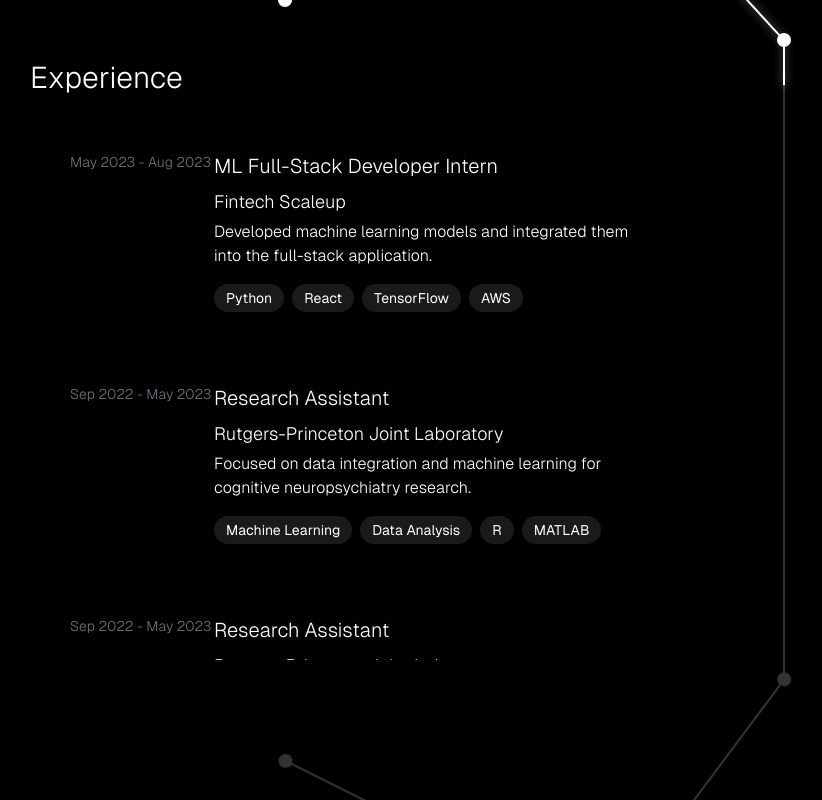
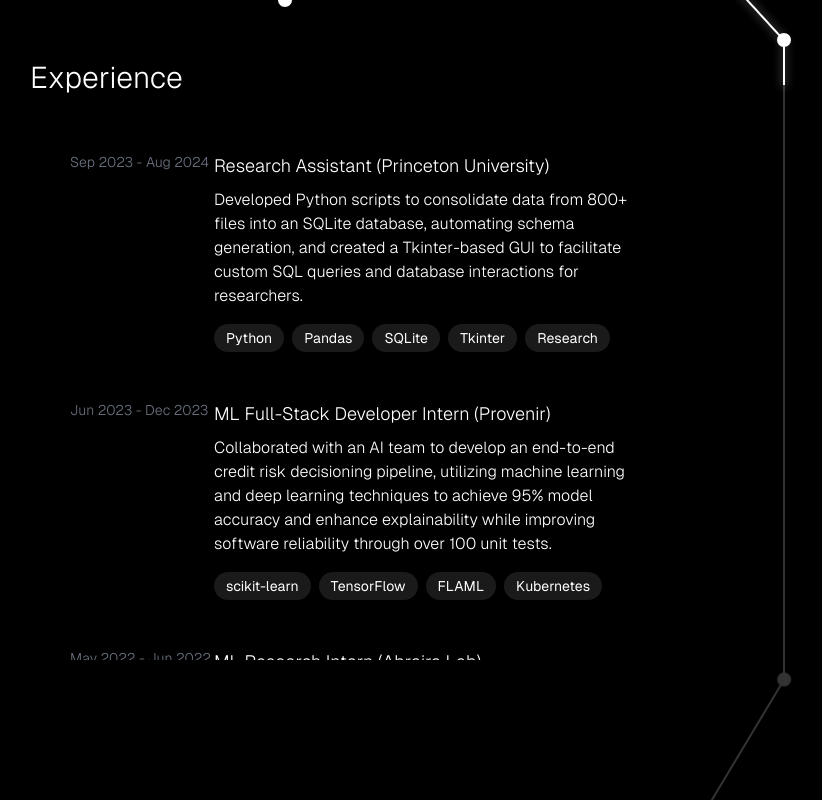
Before and after one commit to RishikSarkar/personal-portfolio-3.0, a Next.js app: page / in a window 1280 px wide. Shown: the part 2440-3240 px from the top of the page, without its empty margins (34-856 px from the left). Built offline with nearby package versions, Linux system fonts and the light colour scheme.

Commit message:
updated information on experience

```diff
--- a/src/components/ExperienceSection.tsx
+++ b/src/components/ExperienceSection.tsx
@@ -11,51 +11,50 @@
 const ExperienceSection: React.FC = () => {
     const [experiences] = useState<ExperienceItem[]>([
         {
-            title: "ML Full-Stack Developer Intern",
-            company: "Fintech Scaleup",
-            dateRange: "May 2023 - Aug 2023",
-            description: "Developed machine learning models and integrated them into the full-stack application.",
-            skills: ["Python", "React", "TensorFlow", "AWS"]
+            title: 'Research Assistant',
+            company: 'Princeton University',
+            dateRange: 'Sep 2023 - Aug 2024',
+            description: 'Developed Python scripts to consolidate data from 800+ files into an SQLite database, automating schema generation, and created a Tkinter-based GUI to facilitate custom SQL queries and database interactions for researchers.',
+            skills: ['Python', 'Pandas', 'SQLite', 'Tkinter', 'Research']
         },
         {
-            title: "Research Assistant",
-            company: "Rutgers-Princeton Joint Laboratory",
-            dateRange: "Sep 2022 - May 2023",
-            description: "Focused on data integration and machine learning for cognitive neuropsychiatry research.",
-            skills: ["Machine Learning", "Data Analysis", "R", "MATLAB"]
+            title: 'ML Full-Stack Developer Intern',
+            company: 'Provenir',
+            dateRange: 'Jun 2023 - Dec 2023',
+            description: 'Collaborated with an AI team to develop an end-to-end credit risk decisioning pipeline, utilizing machine learning and deep learning techniques to achieve 95% model accuracy and enhance explainability while improving software reliability through over 100 unit tests.',
+            skills: ['scikit-learn', 'TensorFlow', 'FLAML', 'Kubernetes']
         },
         {
-            title: "Research Assistant",
-            company: "Rutgers-Princeton Joint Laboratory",
-            dateRange: "Sep 2022 - May 2023",
-            description: "Focused on data integration and machine learning for cognitive neuropsychiatry research.",
-            skills: ["Machine Learning", "Data Analysis", "R", "MATLAB"]
+            title: 'ML Research Intern',
+            company: 'Abraira Lab',
+            dateRange: 'May 2022 - Jun 2022',
+            description: 'Created a high-quality dataset of 10,000+ samples using Motion Sequencing for an unsupervised ML model in a study on spinal cord injuries in mice, enhancing data accuracy by analyzing and correcting behavioral patterns.',
+            skills: ['Python', 'MoSeq2', 'Unsupervised Learning', 'Research']
         },
     ]);
 
     return (
-        <div className="w-full h-full flex flex-col max-w-[50vw]">
-            <h2 className="text-3xl font-light mb-8">Experience</h2>
-            <div className="flex-grow overflow-y-auto pl-4" style={{ direction: 'rtl' }}>
+        <div className='w-full h-full flex flex-col max-w-[50vw] bg-black text-white'>
+            <h2 className='text-3xl font-light mb-8'>Experience</h2>
+            <div className='flex-grow overflow-y-auto pl-4' style={{ direction: 'rtl' }}>
                 <div style={{ direction: 'ltr' }}>
-                    <div className="space-y-6">
+                    <div>
                         {experiences.map((exp, index) => (
                             <div
                                 key={index}
-                                className="p-6 transition-colors duration-300 ease-in-out bg-black hover:bg-white hover:bg-opacity-10 cursor-pointer flex"
+                                className='p-6 transition-colors duration-300 ease-in-out bg-black hover:bg-white hover:bg-opacity-10 cursor-pointer flex'
                             >
-                                <div className="w-1/4 text-sm font-light text-gray-500">
+                                <div className='w-1/4 text-sm font-light text-gray-500'>
                                     {exp.dateRange}
                                 </div>
-                                <div className="w-3/4">
-                                    <h3 className="text-xl font-light mb-2">{exp.title}</h3>
-                                    <h4 className="text-lg font-light mb-1">{exp.company}</h4>
-                                    <p className="text-base font-light mb-4">{exp.description}</p>
-                                    <div className="flex flex-wrap gap-2">
+                                <div className='w-3/4'>
+                                    <h3 className='text-lg font-light mb-2'>{exp.title} ({exp.company})</h3>
+                                    <p className='text-base font-light mb-4'>{exp.description}</p>
+                                    <div className='flex flex-wrap gap-2'>
                                         {exp.skills.map((skill, skillIndex) => (
                                             <span
                                                 key={skillIndex}
-                                                className="px-3 py-1 bg-white bg-opacity-10 text-white text-sm rounded-full"
+                                                className='px-3 py-1 bg-white bg-opacity-10 text-white text-sm rounded-full'
                                             >
                                                 {skill}
                                             </span>
--- a/src/components/NetworkLine.tsx
+++ b/src/components/NetworkLine.tsx
@@ -111,10 +111,7 @@
     createLine(0.64, 3.1, 0.64, 3.9, 'v', 2, true, false);
 
     // Experience to Brain
-    createLine(0.25, 4.0, 0.5, 4.2, 'd', 2, true, false);
-    createLine(0.64, 3.9, 0.5, 4.2, 'd', 2, true, false);
-
-    createLine(0.5, 4.2, 0.46, 4.38, 'd', 2, true, false);
+    createLine(0.64, 3.9, 0.46, 4.38, 'd', 2, true, false);
 
     // Brain Outline
     createLine(0.5, 4.5, 0.49, 4.62, '1', 2, false, false);
@@ -147,7 +144,7 @@
 
     createLine(0.4, 4.33, 0.43, 4.46, '3a', 2, false, false);
     createLine(0.43, 4.46, 0.44, 4.6, '3b', 2, false, false);
-    createLine(0.46, 4.38, 0.43, 4.46, '3c', 2, false, false);
+    createLine(0.46, 4.38, 0.43, 4.46, '3c', 2, true, false);
     createLine(0.43, 4.46, 0.5, 4.5, '3d', 2, false, true);
 
     createLine(0.36, 4.42, 0.43, 4.46, '4a', 2, false, false);
```
